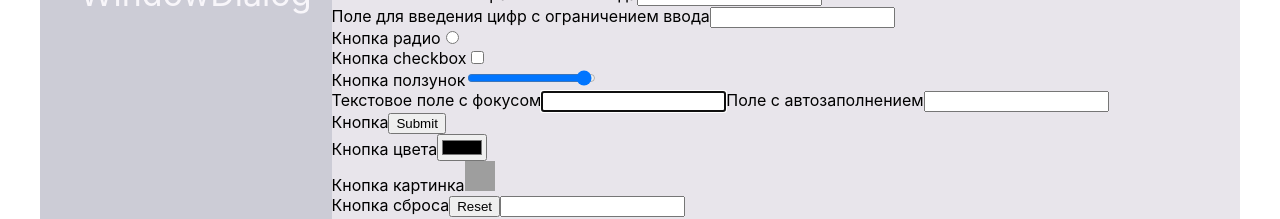
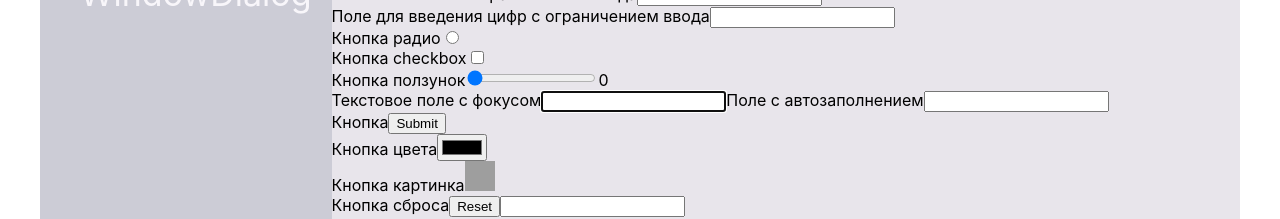
Before and after one commit to Inna7777/FirstProjectReact, a React (Create React App) app: page /slidershow in a window 1280 px wide. Shown: the part 476-695 px from the top of the page. Built offline with nearby package versions, Linux system fonts and the light colour scheme; grey boxes are pictures that could not be loaded.

Commit message:
MyButton.jsx and SliderShow

```diff
--- a/src/components/Button/MyButton.jsx
+++ b/src/components/Button/MyButton.jsx
@@ -6,6 +6,7 @@ const MyButton = (props) => {
     <button
       onClick={props.onClick}
       className={`${style.myBtn} ${props.className || ""} `}
+      type='button'
     >
       {props.children}
     </button>
--- a/src/components/SliderShow/SliderShow.jsx
+++ b/src/components/SliderShow/SliderShow.jsx
@@ -1,4 +1,4 @@
-import React from "react";
+import React, { useState } from "react";
 import style from "./SliderShow.module.css";
 import { Swiper, SwiperSlide } from "swiper/react";
 import "swiper/css";
@@ -21,6 +21,16 @@ const labels =[
 ]
 
 const SliderShow = () => {
+
+
+  const [value, setValue]= useState(0)
+
+  function onChange(event){
+    setValue(event.target.value)
+  }
+
+
+
   return (
     <>
       <Swiper
@@ -64,7 +74,7 @@ const SliderShow = () => {
         </label>
         <label>
             Кнопка ползунок
-            <input type="range"  min="0" max="50"  step='3'/><br/>
+            <input type="range"  min="0" max="50"  step='3' value={value} onChange={onChange}/>{value}<br/>
         </label>
         <label>
             Текстовое поле с фокусом
```
